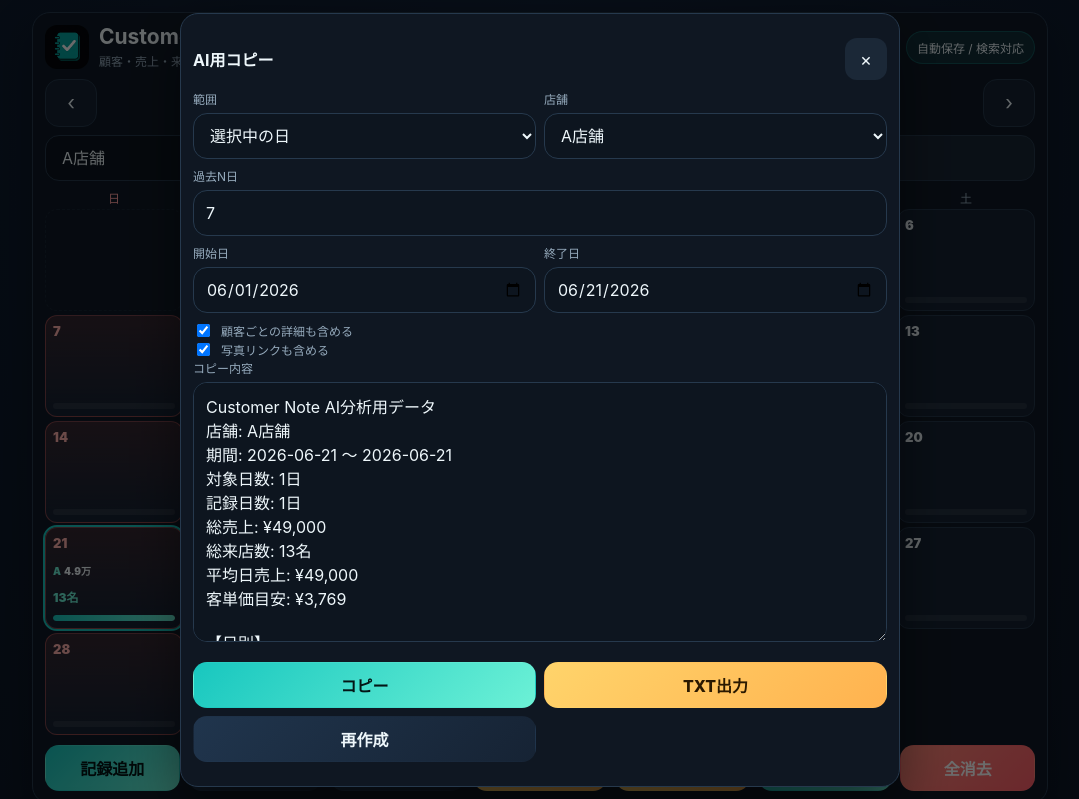
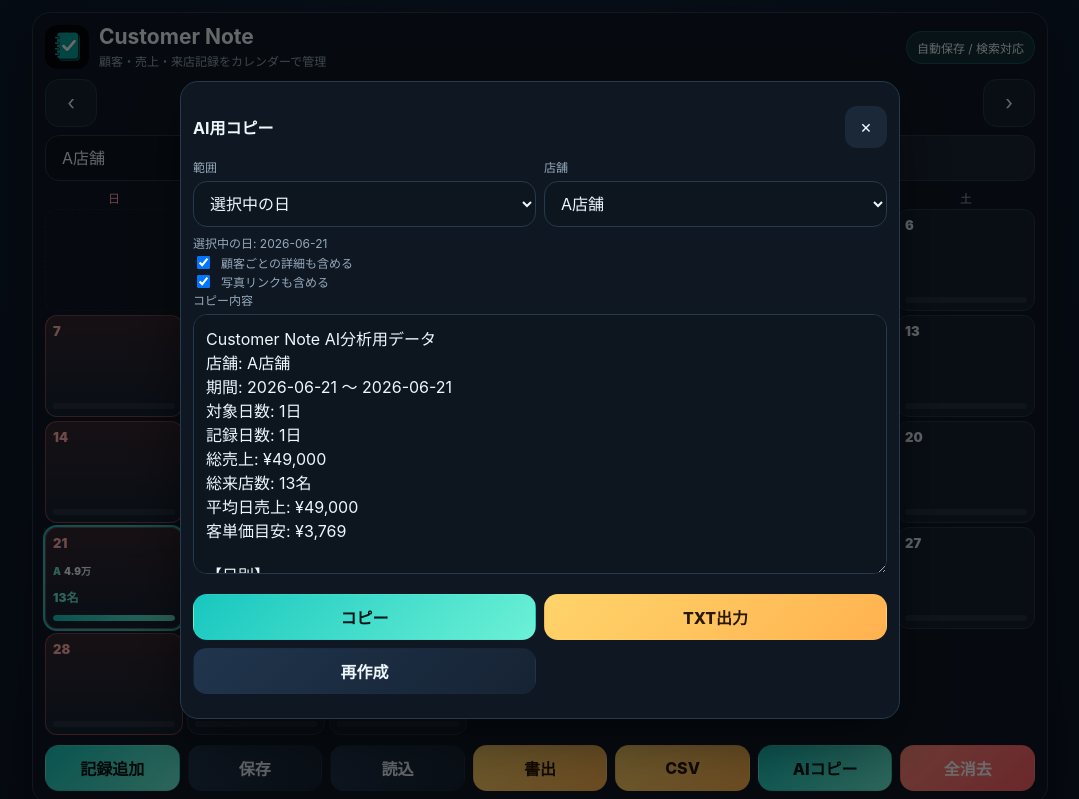
Before and after one commit to drumsns-web/Customer-Note, a plain HTML site: page index.html in a window 1280 px wide. Both pictures are taken after a click on the button "AIコピー". Shown: the top 799 px of the page, without its empty margins (100-1179 px from the left). Drawn offline with Linux system fonts and the light colour scheme.

Commit message:
Add files via upload

```diff
--- a/index.html
+++ b/index.html
@@ -140,11 +140,12 @@ body{font-size:16px}button,input,select,textarea{font:inherit}button{cursor:poin
       <div class="field"><label>範囲</label><select id="copyMode"><option value="day">選択中の日</option><option value="month">表示中の月</option><option value="last">過去N日</option><option value="range">任意期間</option></select></div>
       <div class="field"><label>店舗</label><select id="copyStore"><option value="all">全店舗</option><option value="A">A店舗</option><option value="B">B店舗</option><option value="C">C店舗</option><option value="D">D店舗</option></select></div>
     </div>
-    <div class="field"><label>過去N日</label><input id="copyDays" type="number" min="1" step="1" value="7" /></div>
+    <div class="field" id="copyDaysField"><label>過去N日</label><input id="copyDays" type="number" min="1" step="1" value="7" /></div>
     <div class="modalgrid">
-      <div class="field"><label>開始日</label><input id="copyStart" type="date" /></div>
-      <div class="field"><label>終了日</label><input id="copyEnd" type="date" /></div>
+      <div class="field" id="copyStartField"><label>開始日</label><input id="copyStart" type="date" /></div>
+      <div class="field" id="copyEndField"><label>終了日</label><input id="copyEnd" type="date" /></div>
     </div>
+    <div class="tiny" id="copyRangeHelp"></div>
     <label class="checkrow"><input id="copyIncludeDetails" type="checkbox" checked />顧客ごとの詳細も含める</label>
     <label class="checkrow"><input id="copyIncludePhotos" type="checkbox" checked />写真リンクも含める</label>
     <div class="field"><label>コピー内容</label><textarea id="copyOutput" readonly style="min-height:260px"></textarea></div>
@@ -814,7 +815,22 @@ body{font-size:16px}button,input,select,textarea{font:inherit}button{cursor:poin
     return lines.join("\n");
   }
   function refreshCopyOutput() {
+    updateCopyFields();
     $("copyOutput").value = buildAiCopyText();
+  }
+  function updateCopyFields() {
+    const mode = $("copyMode").value;
+    $("copyDaysField").style.display = mode === "last" ? "grid" : "none";
+    $("copyStartField").style.display = mode === "range" ? "grid" : "none";
+    $("copyEndField").style.display = mode === "last" || mode === "range" ? "grid" : "none";
+    const dates = copyRangeDates();
+    const label = {
+      day: `選択中の日: ${selectedDate}`,
+      month: `表示中の月: ${currentYear}年${currentMonth + 1}月`,
+      last: dates.length ? `対象期間: ${dates[0]} 〜 ${dates[dates.length - 1]}（${dates.length}日分）` : "対象期間を確認してください",
+      range: dates.length ? `対象期間: ${dates[0]} 〜 ${dates[dates.length - 1]}（${dates.length}日分）` : "開始日と終了日を選んでください"
+    };
+    $("copyRangeHelp").textContent = label[mode] || "";
   }
   async function copyAiText() {
     refreshCopyOutput();
@@ -848,6 +864,7 @@ body{font-size:16px}button,input,select,textarea{font:inherit}button{cursor:poin
     $("copyStart").value = `${currentYear}-${pad(currentMonth + 1)}-01`;
     $("copyEnd").value = selectedDate;
     $("copyStore").value = selectedStore;
+    updateCopyFields();
     refreshCopyOutput();
     $("copyBack").style.display = "flex";
   }
```
